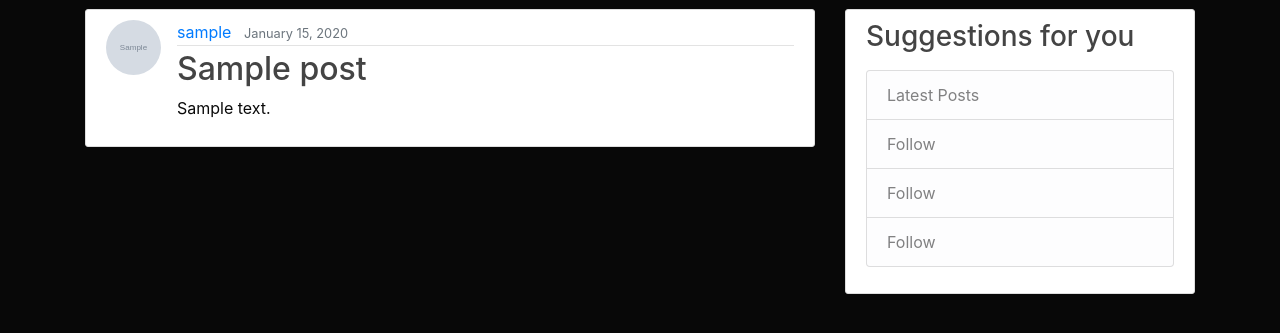
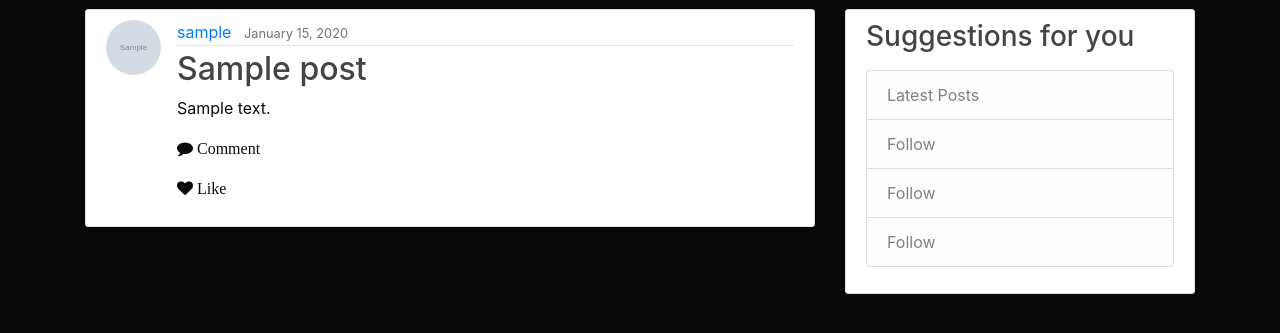
Before and after one commit to AokoMercyline/Instagram-App, a Django app: page / in a window 1280 px wide. Shown: the part 71-404 px from the top of the page. Run offline with Django 3.2, Linux system fonts and the light colour scheme; tables that the repository leaves empty hold one stand-in row (values such as "Sample post"); grey boxes marked "Sample" are stand-in pictures; some libraries are stand-ins or nearby versions.

Commit message:
created template for like and comment

```diff
--- a/instaclone/templates/index.html
+++ b/instaclone/templates/index.html
@@ -11,7 +11,9 @@
             </div>
             <h2><a class="article-title" href="{% url 'post-detail' post.id %}">{{ post.title }}</a></h2>
             <p class="article-content">{{ post.content }}</p>
-
+            <p><img src="" alt=""><i class="fa fa-comment" aria-hidden="true"> Comment</i>
+            <p><img src="" alt=""><i class="fa fa-heart" aria-hidden="true"> Like</i></p>
+            </p>
           </div>
         </article>
     {% endfor %}
--- a/instaclone/templates/instaclone/comment.html
+++ b/instaclone/templates/instaclone/comment.html
@@ -5,8 +5,9 @@
 
 {% block content %}
 <form method="post" style="margin-top: 1.3em;">
+        {% csrf_token %}
           {{ comment_form | crispy }}
-          {% csrf_token %}
+
           <button type="submit" class="btn btn-primary  btn-lg">Submit</button>
  </form>
 
```
